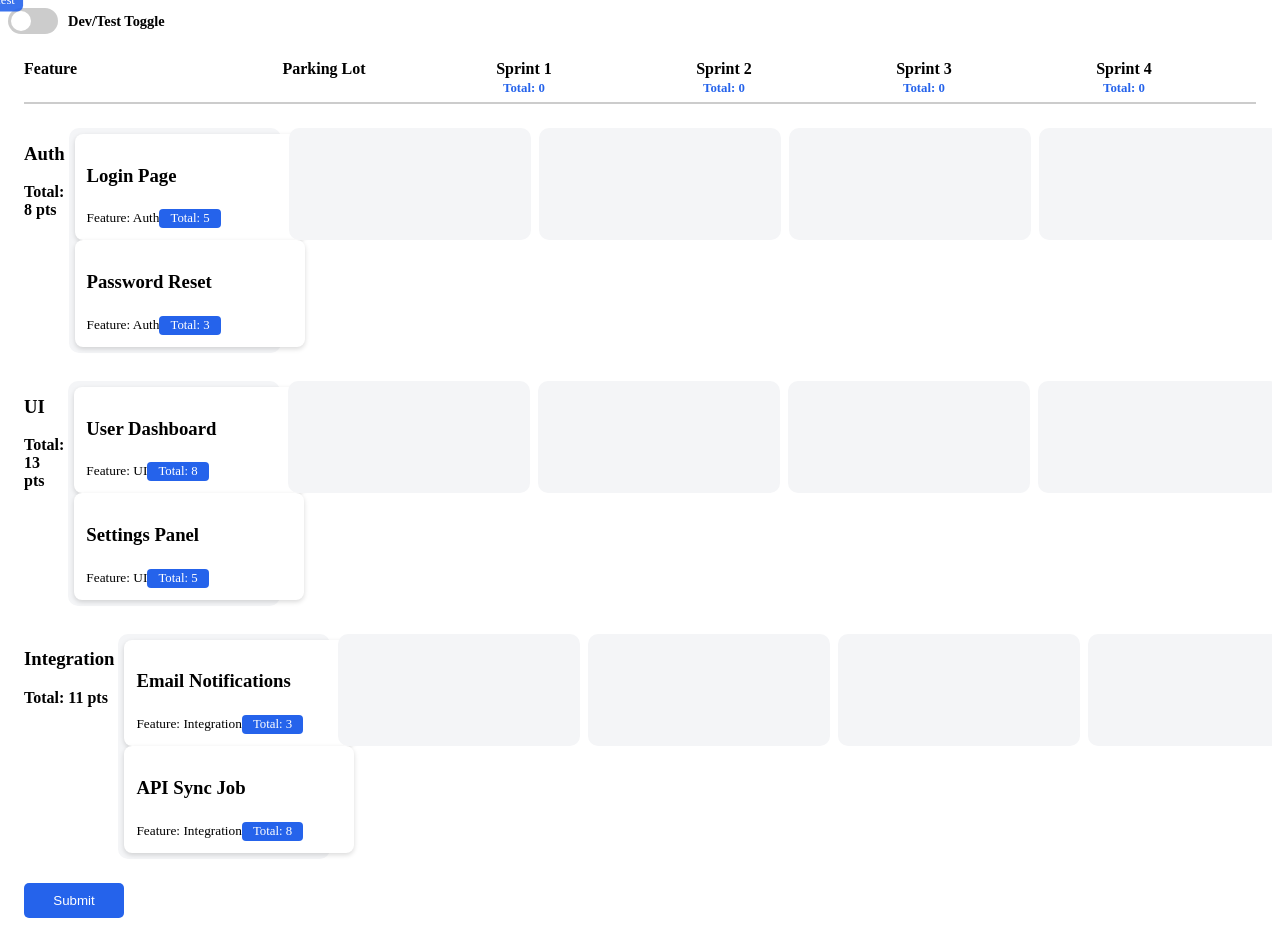
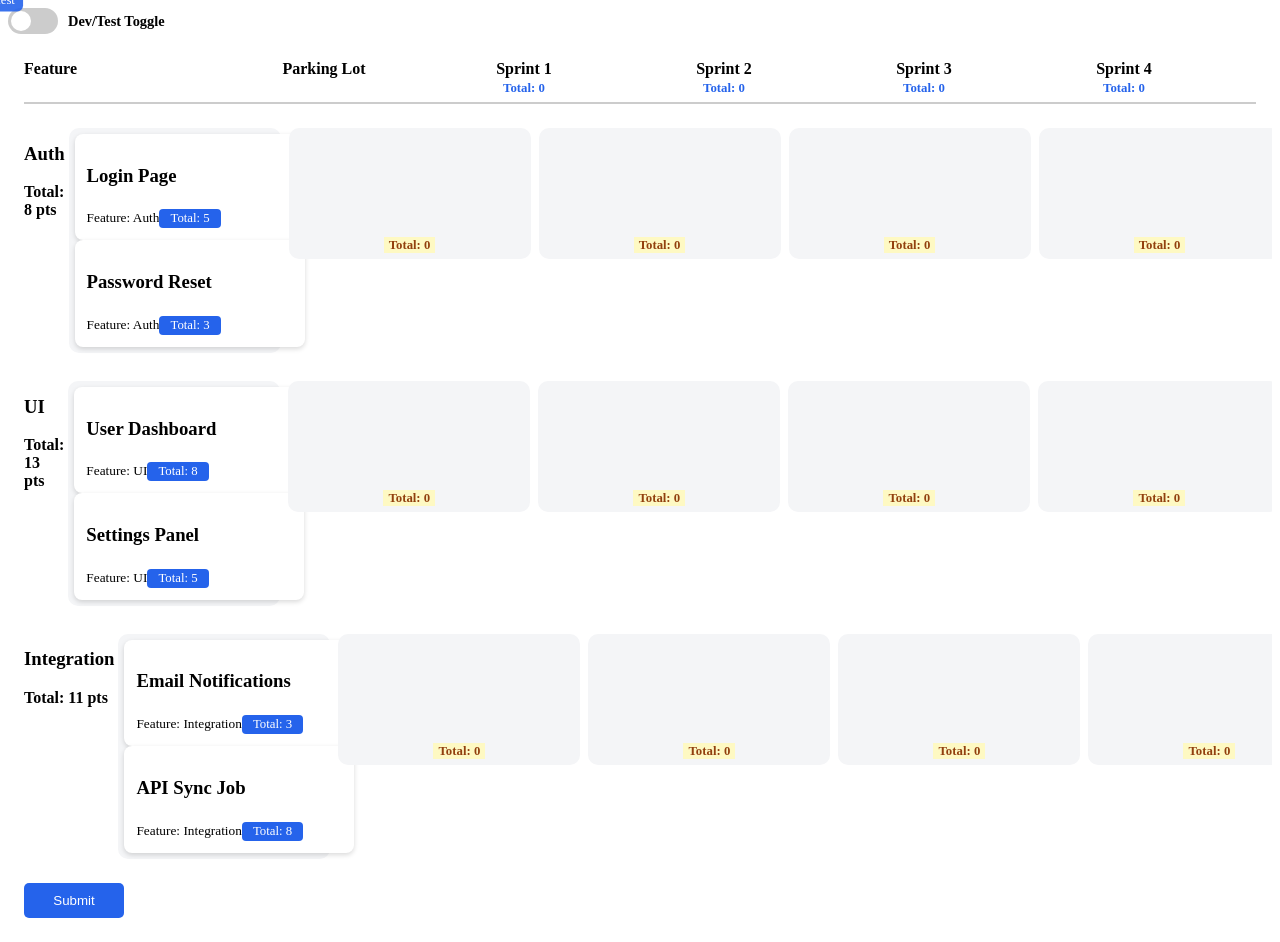
Before and after one commit to AnirbanDeb0510/pi-planning-tool, an Angular app in the folder frontend/pi-planning-ui/: page /board in a window 1280 px wide. Built offline with nearby package versions, Linux system fonts and the light colour scheme.

Commit message:
sprint wise feature point

```diff
--- a/frontend/pi-planning-ui/src/app/Components/board/board.css
+++ b/frontend/pi-planning-ui/src/app/Components/board/board.css
@@ -153,3 +153,31 @@ input:checked + .slider:before {
   font-size: 0.9rem;
   font-weight: 600;
 }
+
+.sprint-feature-points {
+  text-align: center;
+  font-size: 0.8rem;
+  margin-top: 4px;
+  flex-direction: column;
+  gap: 2px;
+  align-items: center;
+}
+
+.sprint-feature-points .dev {
+  color: #2563eb;
+  background-color: #dbeafe;
+  padding: 1px 5px;
+}
+
+.sprint-feature-points .test {
+  color: #166534;
+  background-color: #dcfce7;
+  padding: 1px 5px;
+}
+
+.sprint-feature-points .total {
+  color: #92400e;
+  background-color: #fef9c3;
+  padding: 1px 5px;
+  font-weight: 600;
+}
--- a/frontend/pi-planning-ui/src/app/Components/board/board.html
+++ b/frontend/pi-planning-ui/src/app/Components/board/board.html
@@ -1,10 +1,10 @@
 <!-- Dev-Test Toggle -->
 <div class="toggle-container">
-  <label class="switch">
-    <input type="checkbox" [(ngModel)]="showDevTest" />
-    <span class="slider"></span>
-  </label>
-  <span class="toggle-label">Dev/Test Toggle</span>
+    <label class="switch">
+        <input type="checkbox" [(ngModel)]="showDevTest" />
+        <span class="slider"></span>
+    </label>
+    <span class="toggle-label">Dev/Test Toggle</span>
 </div>
 
 <div class="board-container" (mousemove)="onMouseMove($event)">
@@ -36,7 +36,8 @@
             <div cdkDropList [id]="feature.name + '_parkingLot'" [cdkDropListData]="feature.parkingLot"
                 [cdkDropListConnectedTo]="getConnectedLists(feature)" class="story-list"
                 (cdkDropListDropped)="drop($event)">
-                <app-story-card *ngFor="let story of feature.parkingLot" [story]="story"[parent]="this" cdkDrag></app-story-card>
+                <app-story-card *ngFor="let story of feature.parkingLot" [story]="story" [parent]="this"
+                    cdkDrag></app-story-card>
             </div>
         </div>
 
@@ -46,8 +47,15 @@
                 <div cdkDropList [id]="feature.name + '_' + sprint.id" [cdkDropListData]="feature.stories[sprint.id]"
                     [cdkDropListConnectedTo]="getConnectedLists(feature)" class="story-list"
                     (cdkDropListDropped)="drop($event)">
-                    <app-story-card *ngFor="let story of feature.stories[sprint.id]" [story]="story"
-                        [parent]="this" cdkDrag></app-story-card>
+                    <app-story-card *ngFor="let story of feature.stories[sprint.id]" [story]="story" [parent]="this"
+                        cdkDrag></app-story-card>
+                </div>
+                <div class="sprint-feature-points">
+                    <ng-container *ngIf="getFeatureSprintDevTestTotals(feature, sprint.id) as fTotals">
+                        <span *ngIf="showDevTest && fTotals.dev > 0" class="dev">Dev: {{ fTotals.dev }}</span>
+                        <span *ngIf="showDevTest && fTotals.test > 0" class="test">Test: {{ fTotals.test }}</span>
+                        <span class="total">Total: {{ fTotals.total }}</span>
+                    </ng-container>
                 </div>
             </div>
         </div>
--- a/frontend/pi-planning-ui/src/app/Components/board/board.ts
+++ b/frontend/pi-planning-ui/src/app/Components/board/board.ts
@@ -150,4 +150,28 @@ export class Board {
     this.cursorX = event.clientX + 20;
     this.cursorY = event.clientY + 20;
   }
+
+  getFeatureSprintPoints(feature: Feature, sprintId: string): number {
+  if (!feature || !feature.stories || !feature.stories[sprintId]) return 0;
+
+  return feature.stories[sprintId]
+    .reduce((sum, s) => sum + this.getStoryTotalPoints(s), 0);
 }
+
+getFeatureSprintDevTestTotals(feature: Feature, sprintId: string): { dev: number; test: number; total: number } {
+  if (!feature || !feature.stories || !feature.stories[sprintId]) {
+    return { dev: 0, test: 0, total: 0 };
+  }
+
+  let dev = 0, test = 0, total = 0;
+
+  feature.stories[sprintId].forEach(story => {
+    dev += story.devPoints ?? 0;
+    test += story.testPoints ?? 0;
+    total += this.getStoryTotalPoints(story);
+  });
+
+  return { dev, test, total };
+}
+
+}
```
